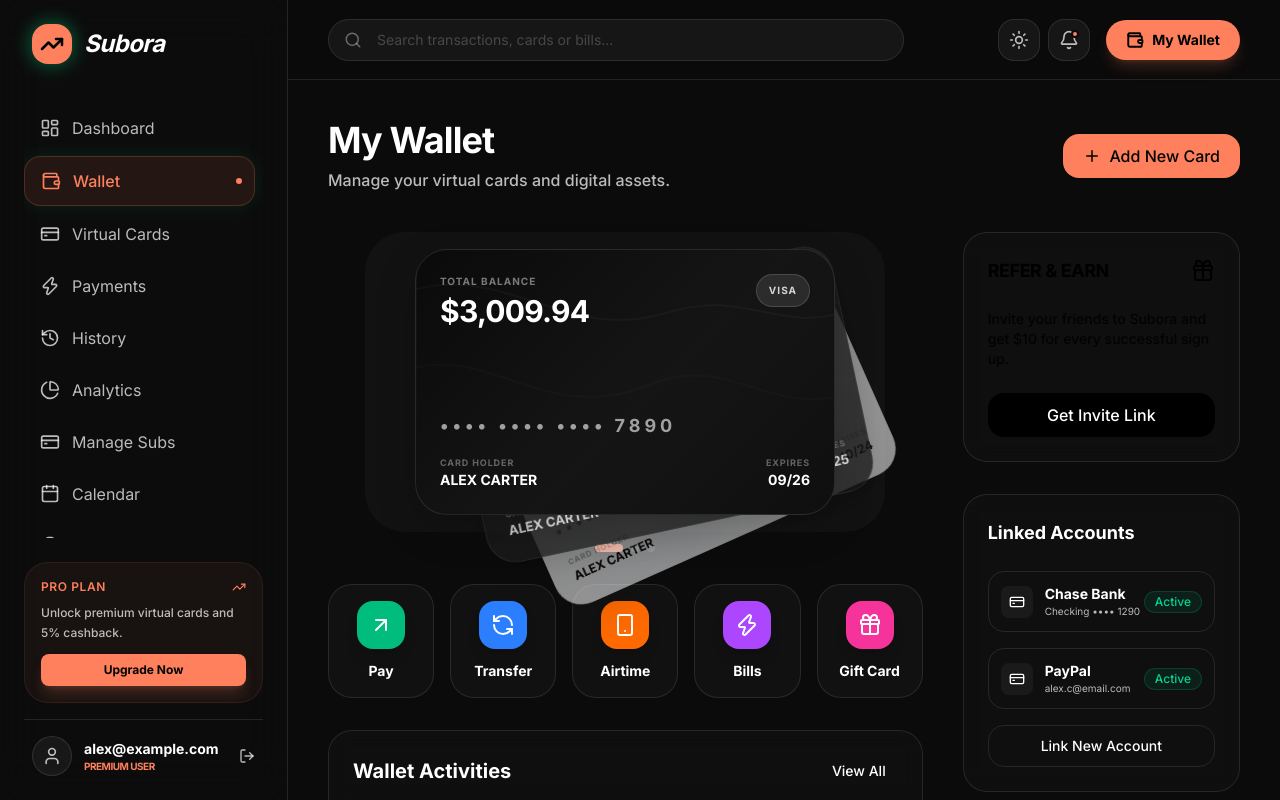
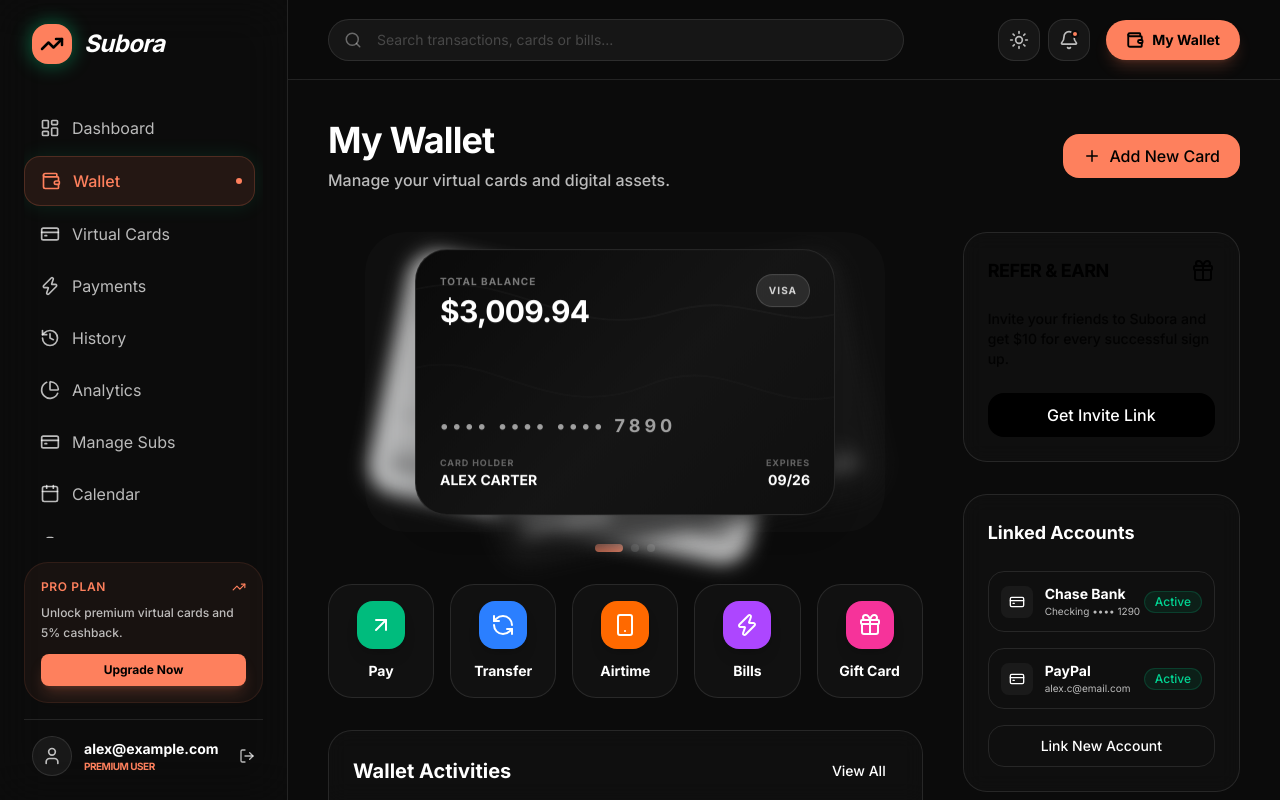
Before and after one commit to TimigagaStudios/subora-fintech, a React (Vite) app: page /login in a window 1280 px wide. Both pictures are taken after a click on the button "Sign In". Built offline with nearby package versions, Linux system fonts and the light colour scheme.

Commit message:
Update CardWheel.tsx

```diff
--- a/src/components/cards/CardWheel.tsx
+++ b/src/components/cards/CardWheel.tsx
@@ -3,8 +3,8 @@ import { motion, useReducedMotion } from "framer-motion";
 import type { WalletCard } from "../../lib/walletCards";
 import FintechCard from "./FintechCard";
 
-function clamp(n: number, min: number, max: number) {
-  return Math.max(min, Math.min(max, n));
+function wrapIndex(i: number, len: number) {
+  return ((i % len) + len) % len;
 }
 
 export default function CardWheel({
@@ -16,50 +16,68 @@ export default function CardWheel({
   initialIndex?: number;
   onChange?: (activeIndex: number) => void;
 }) {
-  const shouldReduceMotion = useReducedMotion();
-  const [active, setActive] = React.useState(initialIndex);
+  const reduceMotion = useReducedMotion();
+  const len = cards.length;
+
+  const [active, setActive] = React.useState(() =>
+    len ? wrapIndex(initialIndex, len) : 0
+  );
 
   React.useEffect(() => {
+    if (!len) return;
     onChange?.(active);
-  }, [active, onChange]);
+  }, [active, len, onChange]);
 
-  const prev = () => setActive((i) => clamp(i - 1, 0, cards.length - 1));
-  const next = () => setActive((i) => clamp(i + 1, 0, cards.length - 1));
+  const prev = () => setActive((i) => wrapIndex(i - 1, len));
+  const next = () => setActive((i) => wrapIndex(i + 1, len));
 
-  // Only render a few cards around the active one (performance)
-  const visible = cards
-    .map((card, i) => ({ card, i, rel: i - active }))
-    .filter((x) => Math.abs(x.rel) <= 2);
+  if (!len) return null;
+
+  // render only active + 2 behind each side (performance)
+  const radius = Math.min(2, Math.floor((len - 1) / 2));
+  const items = Array.from({ length: radius * 2 + 1 }, (_, k) => k - radius).map(
+    (rel) => {
+      const idx = wrapIndex(active + rel, len);
+      return { card: cards[idx], idx, rel };
+    }
+  );
 
   return (
     <div className="relative w-full">
       <div className="relative mx-auto h-[300px] w-full max-w-[520px]">
-        {/* clean subtle backdrop (NO blur) */}
-        <div className="pointer-events-none absolute inset-0 rounded-[40px] bg-text-primary/[0.03]" />
+        {/* subtle backdrop */}
+        <div className="pointer-events-none absolute inset-0 rounded-[40px] bg-text-primary/[0.02]" />
 
-        {visible
-          .sort((a, b) => Math.abs(b.rel) - Math.abs(a.rel)) // back first
-          .map(({ card, i, rel }) => {
+        {items
+          .slice()
+          .sort((a, b) => Math.abs(b.rel) - Math.abs(a.rel)) // back cards first
+          .map(({ card, idx, rel }) => {
             const depth = Math.abs(rel);
+            const isActive = rel === 0;
 
-            // wheel math (arc)
-            const angle = rel * 0.42; // radians
-            const x = Math.sin(angle) * 85; // horizontal curve
-            const y = depth * 20 + (1 - Math.cos(angle)) * 28; // curve + stack depth
-            const rotate = rel * -12; // fan rotation
-            const scale = 1 - depth * 0.06;
-            const opacity = 1 - depth * 0.22;
+            // wheel/arc positioning (fintech stacked wheel)
+            const angle = rel * 0.52; // radians
+            const x = Math.sin(angle) * 92;
+            const y = depth * 22 + (1 - Math.cos(angle)) * 30;
 
-            const isActive = i === active;
+            const rotate = rel * -12;
+            const scale = 1 - depth * 0.07;
+            const opacity = 1 - depth * 0.28;
+
+            // required blur on cards behind (limit to keep it smooth)
+            const blur =
+              depth === 0 ? 0 : depth === 1 ? 10 : 14; // 10–18px range
 
             return (
               <motion.div
-                key={card.id}
+                key={`${card.id}-${idx}-${rel}`} // stable per position
                 className="absolute left-1/2 top-1/2 w-[min(420px,86vw)]"
                 style={{
                   zIndex: 50 - depth,
-                  willChange: "transform",
-                  touchAction: "pan-y", // lets horizontal drag work on mobile
+                  willChange: "transform, opacity, filter",
+                  touchAction: "pan-y",
+                  backfaceVisibility: "hidden",
+                  filter: blur ? `blur(${blur}px)` : "none",
                 }}
                 initial={false}
                 animate={{
@@ -70,24 +88,30 @@ export default function CardWheel({
                   opacity,
                 }}
                 transition={
-                  shouldReduceMotion
+                  reduceMotion
                     ? { duration: 0 }
-                    : { type: "spring", stiffness: 260, damping: 26 }
+                    : { type: "spring", stiffness: 200, damping: 25 }
                 }
-                drag={isActive ? "x" : false}
+                drag={isActive && len > 1 ? "x" : false}
                 dragConstraints={{ left: 0, right: 0 }}
-                dragElastic={0.12}
+                dragElastic={0.14}
+                dragMomentum={false}
                 onDragEnd={(_, info) => {
                   const swipe = info.offset.x;
-                  if (swipe > 70) prev();
-                  if (swipe < -70) next();
+                  const vel = info.velocity.x;
+
+                  if (swipe > 70 || vel > 700) prev();
+                  if (swipe < -70 || vel < -700) next();
                 }}
-                onClick={() => setActive(i)}
+                onClick={() => setActive(idx)}
               >
-                <FintechCard card={card} />
+                {/* active card stays sharp */}
+                <div style={{ filter: "none" }}>
+                  <FintechCard card={card} />
+                </div>
 
-                {/* very subtle shadow plate (minimal) */}
-                <div className="pointer-events-none absolute inset-0 -z-10 rounded-3xl shadow-[0_14px_40px_rgba(0,0,0,0.18)] light:shadow-[0_14px_40px_rgba(0,0,0,0.10)]" />
+                {/* clean, not heavy shadow */}
+                <div className="pointer-events-none absolute inset-0 -z-10 rounded-3xl shadow-[0_12px_30px_rgba(0,0,0,0.16)]" />
               </motion.div>
             );
           })}
```
